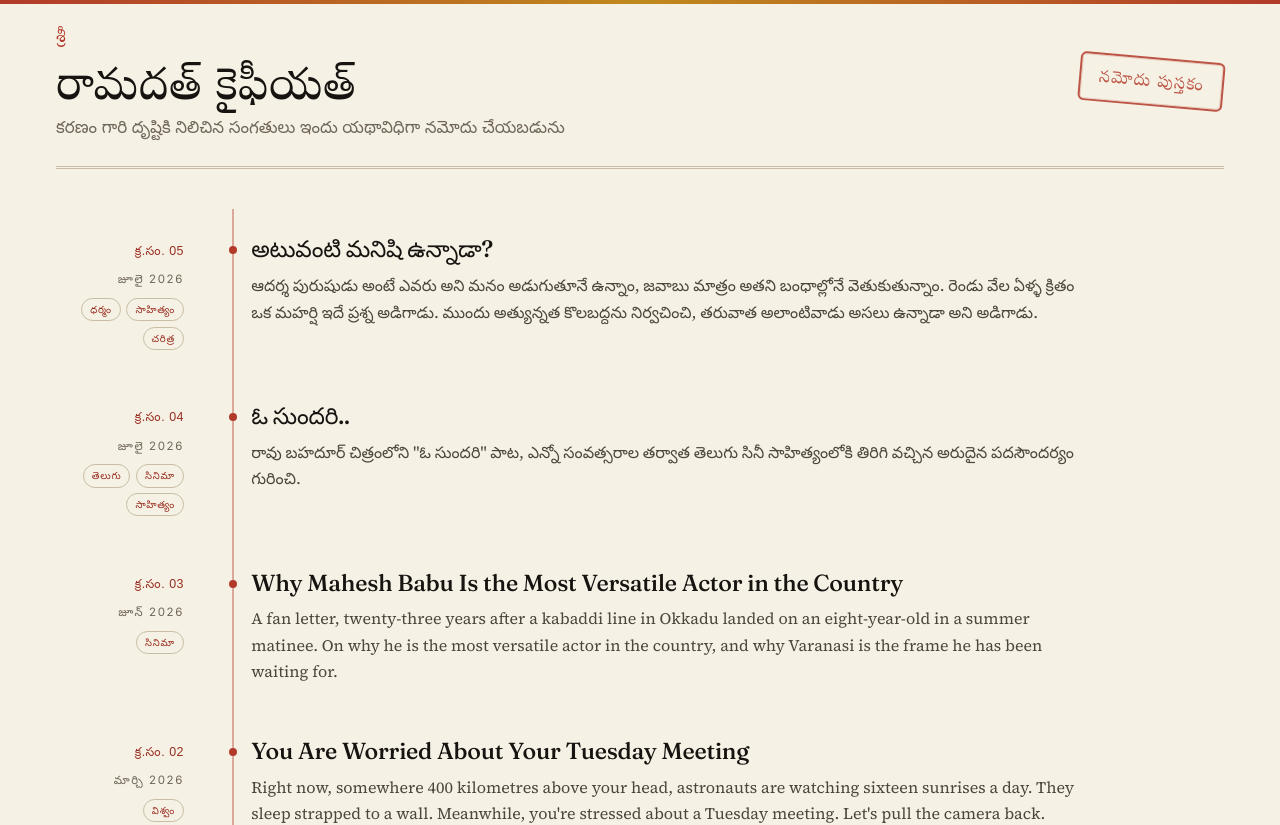
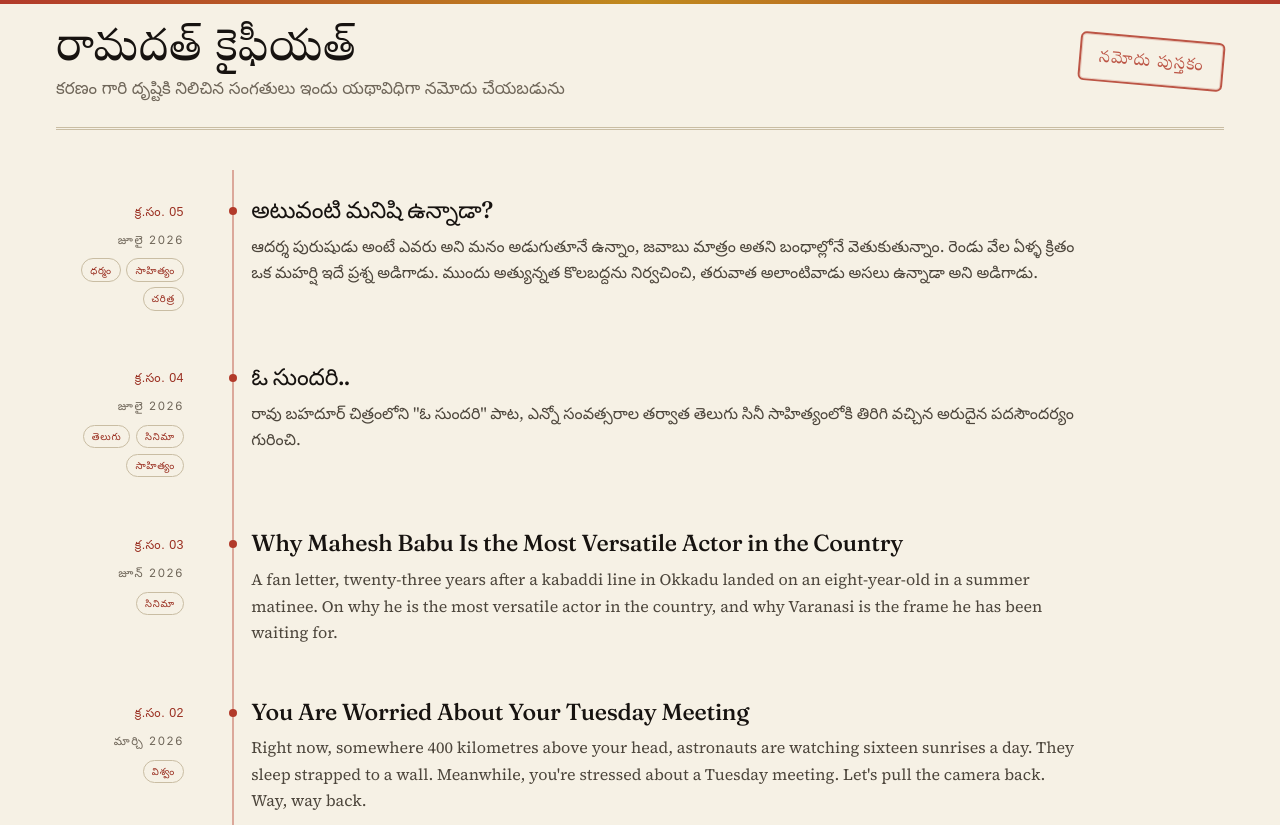
Before and after one commit to bansi-007/bansi, a Next.js app: page / in a window 1280 px wide. Shown: the top 825 px of the page. Built offline with nearby package versions, Linux system fonts and the light colour scheme; a web font is replaced by a local one.

Commit message:
Remove the శ్రీ invocation from the masthead

```diff
--- a/src/app/page.tsx
+++ b/src/app/page.tsx
@@ -6,9 +6,7 @@ export default function Home() {
     return (
         <div className={styles.wrap}>
             <header className={styles.header}>
-                <div className={styles.masthead}>
-                    <p className={styles.sri}>శ్రీ</p>
-                    <h1 className={styles.eyebrow}>రామదత్ కైఫీయత్</h1>
+                <div className={styles.masthead}>                    <h1 className={styles.eyebrow}>రామదత్ కైఫీయత్</h1>
                     <p className={styles.lede}>
                         కరణం గారి దృష్టికి నిలిచిన సంగతులు ఇందు యథావిధిగా నమోదు చేయబడును
                     </p>
```
